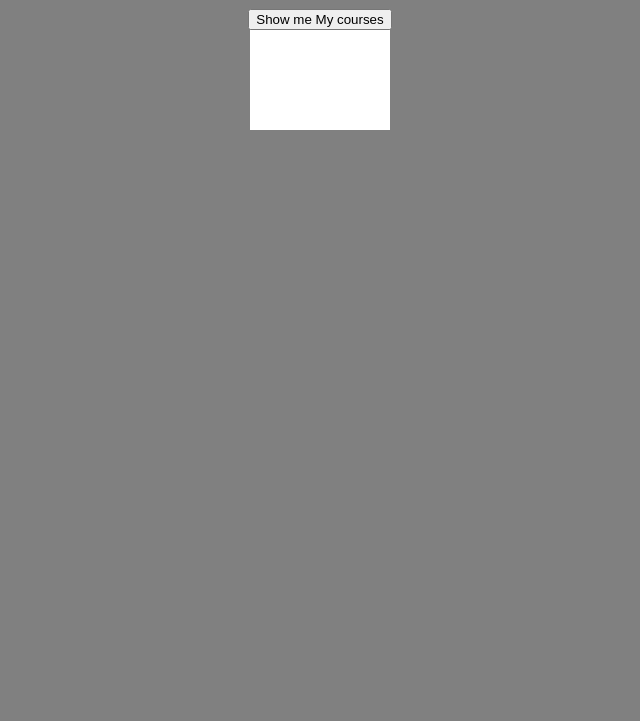
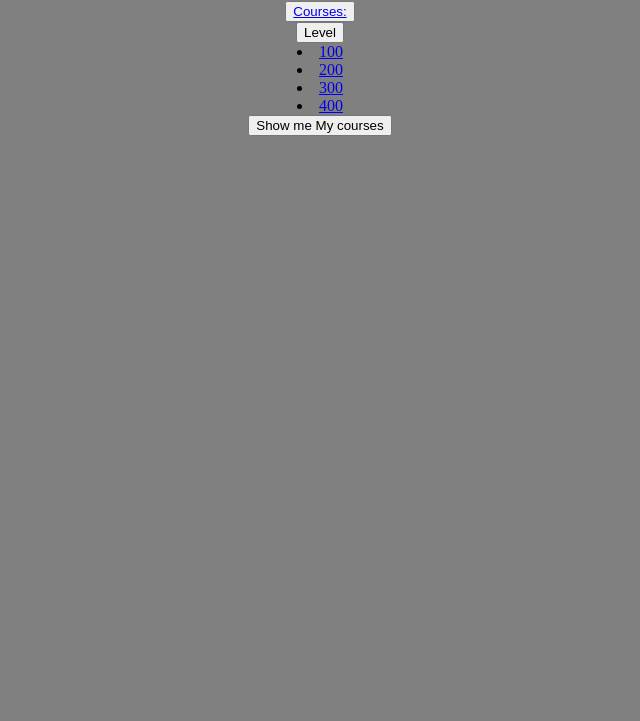
Before and after one commit to samzhao273/CS-Courses, a plain HTML site: page src/Page2/page2.html in a window 1280 px wide. Shown: the part 79-800 px from the top of the page, without its empty margins (320-960 px from the left). Drawn offline with Linux system fonts and the light colour scheme.

Commit message:
Updated page2.html

```diff
--- a/src/Page2/page2.css
+++ b/src/Page2/page2.css
@@ -6,30 +6,10 @@ head {
 
 }
 
-*,
-*:before,
-*after {
-    padding: 0;
-    margin: 0;
-    box-sizing : border-box;
-
-}
 
 body {
     text-align: center;
     background-color: grey;
 
-    height: 100 vh;
-    background-color: grey;
-    display: grid;
-    place-items: center;
-
 
 }
-
-.container {
-    display: inline-block;
-    background-color: white;
-    padding: 50px 70px;
-
-}
--- a/src/Page2/page2.html
+++ b/src/Page2/page2.html
@@ -13,19 +13,31 @@
 
   <body>
 
+    <nav>
+      <div class = "dropdown-course">
+
+        <button><a href="#">Courses: </a> </button>
+        <div class="level">
+          <button>
+            Level
+          </button>
+          <li><a href = "#"> 100 </a></li>
+          <li><a href = "#"> 200 </a></li>
+          <li><a href = "#"> 300 </a></li>
+          <li><a href = "#"> 400 </a></li>
+
+        </div>
+
+      </div>
+
+    </nav>
+
+
     <form method = "get" action = "http://127.0.0.1:5500/src/Page3/page3.html">
 
         <button type = "submit"> Show me My courses </button>
 
     </form>
-
-    <div class="container">
-
-
-
-    </div>
-
-
 
     <script src="page2.js"></script>
 
```
Also changed, not shown: src/Page1/page1.html (+4 -3 lines).
